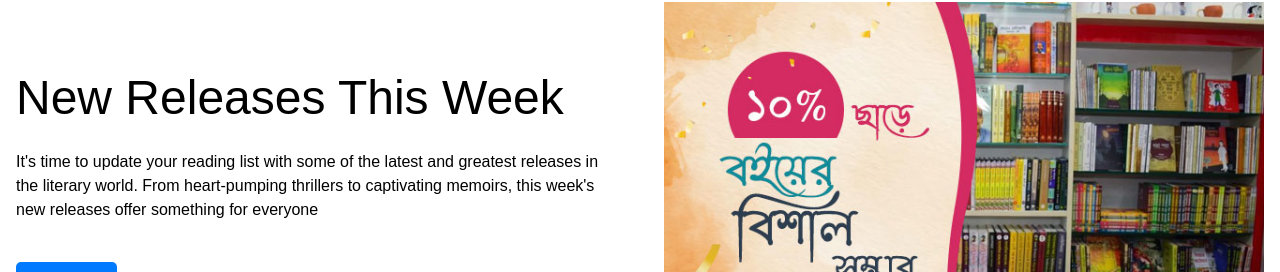
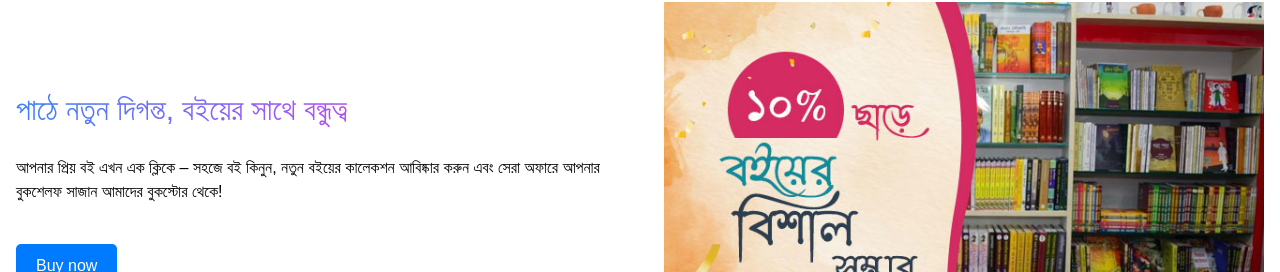
Before and after one commit to ashrafulparan2/Bookify, a React (Vite) app in the folder frontend/: page / in a window 1280 px wide. Shown: the part 166-438 px from the top of the page. Built offline with nearby package versions, Linux system fonts and the light colour scheme; no server answers.

Commit message:
Update home page banner content

```diff
--- a/frontend/src/pages/home/Banner.jsx
+++ b/frontend/src/pages/home/Banner.jsx
@@ -10,8 +10,13 @@ const Banner = () => {
         </div>
 
         <div className='md:w-1/2 w-full'>
-            <h1 className='md:text-5xl text-2xl font-medium mb-7'>New Releases This Week</h1>
-            <p className='mb-10'>It's time to update your reading list with some of the latest and greatest releases in the literary world. From heart-pumping thrillers to captivating memoirs, this week's new releases offer something for everyone</p>
+        <h2 className="md:text-3xl text-2xl font-medium mb-7 bg-gradient-to-r from-blue-500 via-purple-500 to-pink-500 text-transparent bg-clip-text">
+    পাঠে নতুন দিগন্ত, বইয়ের সাথে বন্ধুত্ব
+</h2>
+<p className="mb-10">
+    আপনার প্রিয় বই এখন এক ক্লিকে – সহজে বই কিনুন, নতুন বইয়ের কালেকশন আবিষ্কার করুন এবং সেরা অফারে আপনার বুকশেলফ সাজান আমাদের বুকস্টোর থেকে!
+</p>
+
 
             <button
   style={{
```
